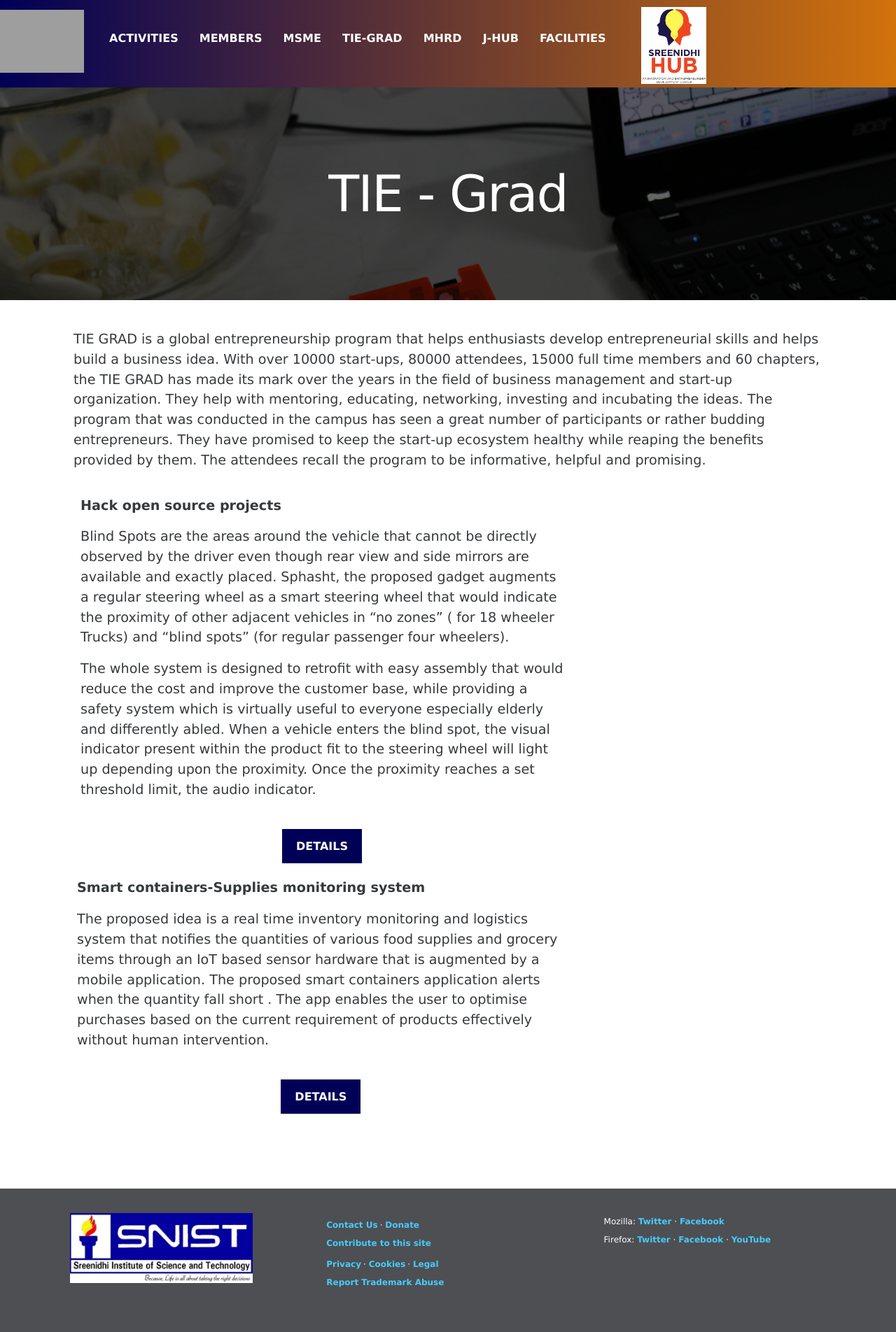
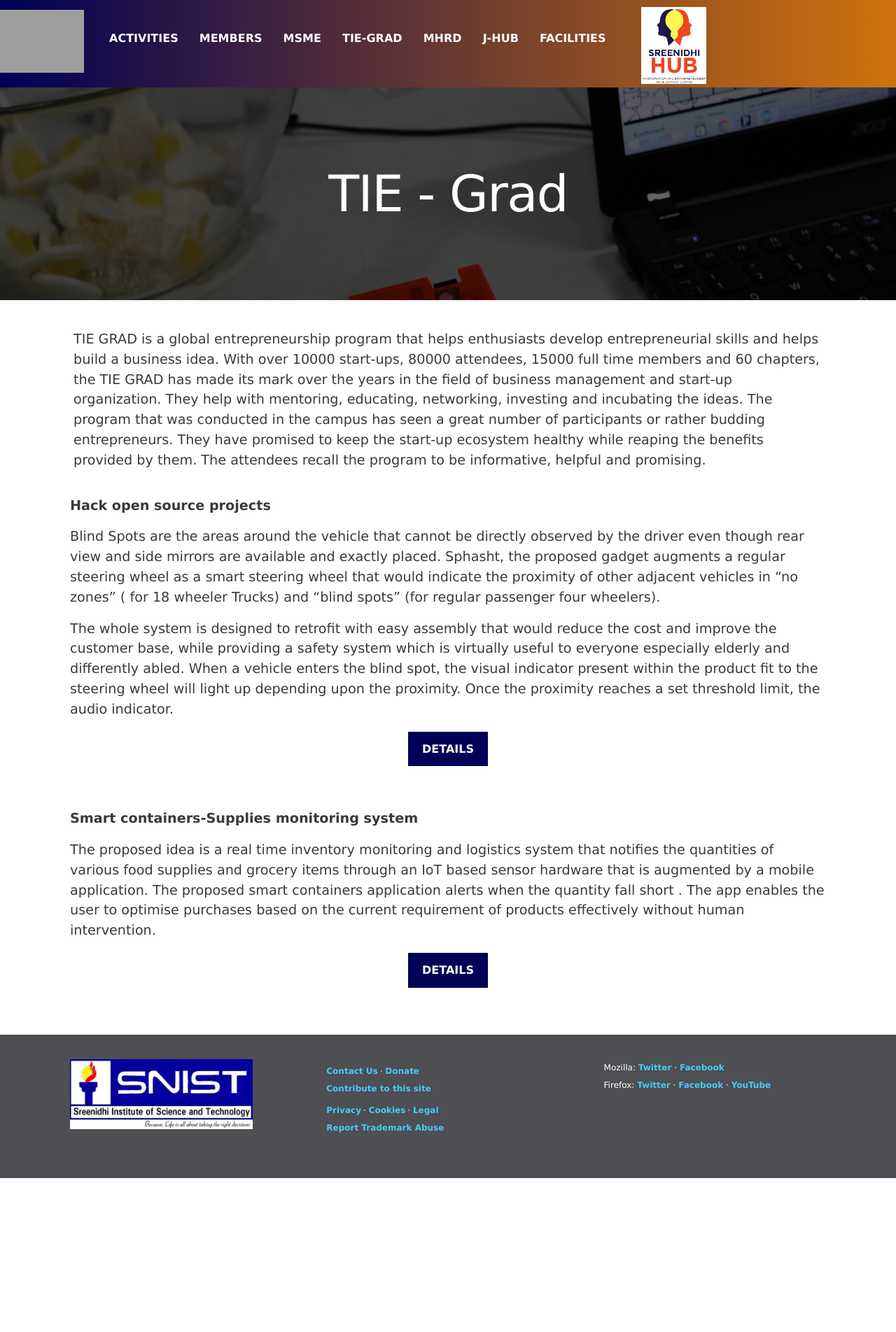
Before and after one commit to SNISTInnovationHub/snistinnovationhub.github.io, a Jekyll site: the page built from _pages/tie-grad.md, in a window 1280 px wide. Shown: the whole page at 70% size. Built offline with Jekyll 4.4.1, drawn with Linux system fonts in a browser that asks for light colours; nearby versions of some CDN libraries; some web fonts are replaced; after the commit the page ends 1684 px from its top, so only the background shows below that.

Commit message:
Update tie-grad.md

```diff
--- a/_pages/tie-grad.md
+++ b/_pages/tie-grad.md
@@ -13,7 +13,7 @@
     </p>
 
    <div class="row activity">
-     <div class="col-md-8">
+     <!--<div class="col-md-8"> -->
       <div>
         <p><b><!--<a href="https://hacktoberfest.digitalocean.com/" target="_blank">-->Hack open source projects<!--</a>--></b></p>
     <p>Blind Spots are the areas around the vehicle that cannot be directly observed by the driver even though rear view and side mirrors are available and exactly placed. Sphasht, the proposed gadget augments a regular steering wheel as a smart steering wheel that would indicate the proximity of other adjacent vehicles in “no zones”  ( for 18 wheeler Trucks) and “blind spots” (for regular passenger four wheelers). </p>
@@ -30,7 +30,7 @@
 
 
    <div class="row activity">
-      <div class="col-md-8">
+     <!-- <div class="col-md-8"> -->
       <div>
         <p><b><!--<a href="https://megford.github.io/teach-gnome-newcomer/" target="_blank">-->Smart containers-Supplies monitoring system<!--</a>--></b></p>
 
```
